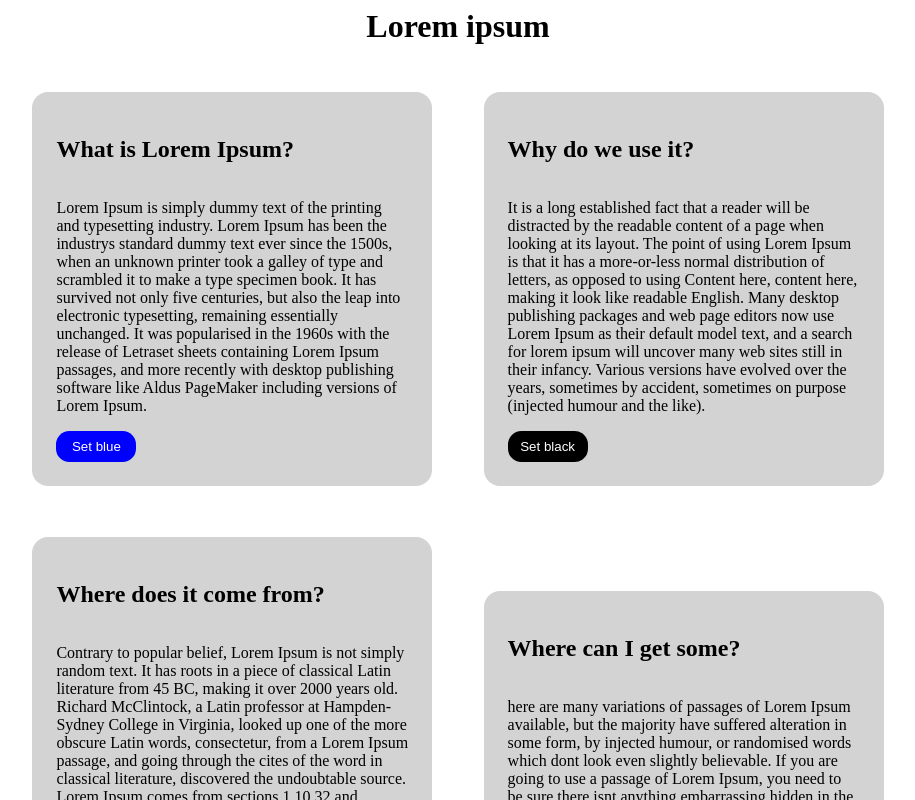
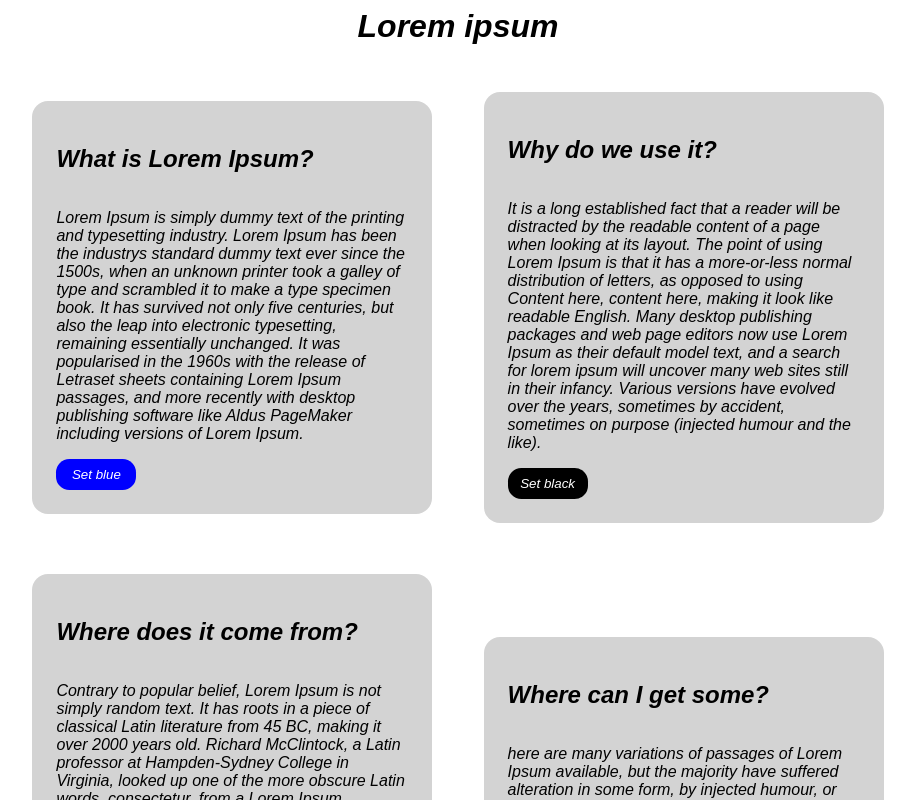
Before and after one commit to EricKumar141/Newsletter, an Angular app: page / in a window 1280 px wide. Shown: the top 800 px of the page, without its empty margins (182-1097 px from the left). Built offline with nearby package versions, Linux system fonts and the light colour scheme.

Commit message:
1 file modified

```diff
--- a/src/styles.css
+++ b/src/styles.css
@@ -1 +1,5 @@
 /* Add application styles & imports to this file! */
+* {
+  font-family: 'Source Sans Pro', sans-serif;
+  font-style: italic;
+}
```
